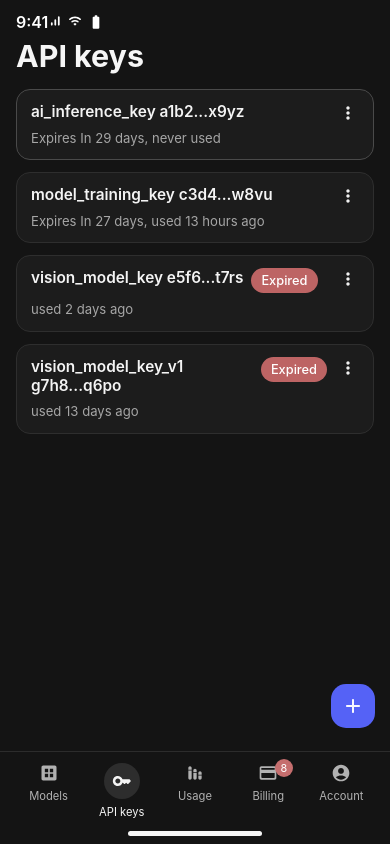
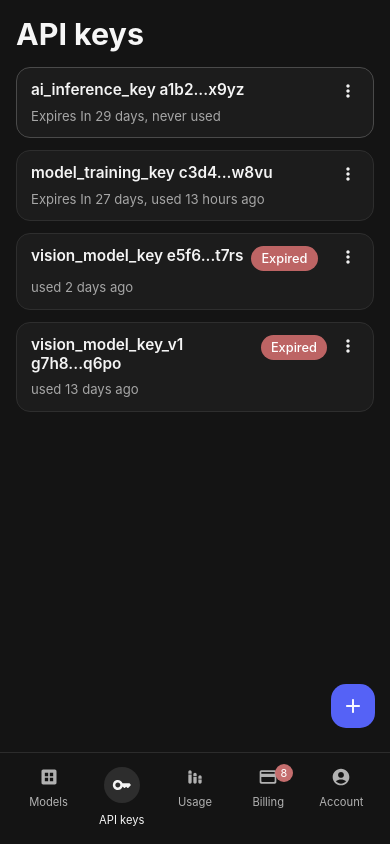
Before and after one commit to krylatkin/test-task-api-keys, a React (Vite) app: page / in a window 390 px wide. Built offline with nearby package versions, Linux system fonts and the light colour scheme.

Commit message:
Style Fixes

```diff
--- a/src/App.css
+++ b/src/App.css
@@ -36,7 +36,6 @@
 .table-actions__trigger,
 .dialog__header,
 .dialog__footer,
-.mobile-statusbar,
 .mobile-header__main {
   display: flex;
   align-items: center;
@@ -494,20 +493,8 @@
 
   .mobile-header {
     display: grid;
-    gap: 8px;
-    padding: 12px 16px 0;
-  }
-
-  .mobile-statusbar__time {
-    color: #ffffff;
-    font-size: 1rem;
-    font-weight: 600;
-  }
-
-  .mobile-statusbar__icons {
-    display: inline-flex;
-    gap: 6px;
-    color: #fff;
+    gap: 0;
+    padding: 18px 16px 0;
   }
 
   .mobile-header__page {
@@ -637,7 +624,7 @@
     display: grid;
     grid-template-columns: repeat(5, minmax(0, 1fr));
     align-items: start;
-    padding: 10px 12px 24px;
+    padding: 12px 12px 18px;
     border-top: 1px solid #2c2c2c;
   }
 
@@ -645,10 +632,11 @@
     position: relative;
     display: grid;
     justify-items: center;
-    gap: 6px;
+    gap: 8px;
     color: #b1b1b1;
     font-size: 0.7rem;
     min-width: 0;
+    padding-top: 2px;
   }
 
   .mobile-nav__link[aria-current='page'] {
@@ -664,7 +652,7 @@
 
   .mobile-nav__badge {
     position: absolute;
-    top: -3px;
+    top: -1px;
     right: 12px;
     display: inline-flex;
     align-items: center;
@@ -692,4 +680,8 @@
   .mobile-nav__text {
     white-space: nowrap;
   }
+
+  .mobile-nav__link[aria-current='page'] .mobile-nav__text {
+    transform: translateY(2px);
+  }
 }
--- a/src/shared/layout/AppShell.tsx
+++ b/src/shared/layout/AppShell.tsx
@@ -8,9 +8,6 @@ import PaidRounded from '@mui/icons-material/PaidRounded'
 import SettingsRounded from '@mui/icons-material/SettingsRounded'
 import SportsEsportsRounded from '@mui/icons-material/SportsEsportsRounded'
 import StackedBarChartRounded from '@mui/icons-material/StackedBarChartRounded'
-import WifiRounded from '@mui/icons-material/WifiRounded'
-import SignalCellularAltRounded from '@mui/icons-material/SignalCellularAltRounded'
-import BatteryStdRounded from '@mui/icons-material/BatteryStdRounded'
 import type { ReactNode } from 'react'
 
 type AppShellProps = {
@@ -115,15 +112,6 @@ export function AppShell({ children }: AppShellProps) {
         </header>
 
         <header className="mobile-header">
-          <div className="mobile-statusbar" aria-hidden="true">
-            <span className="mobile-statusbar__time">9:41</span>
-            <div className="mobile-statusbar__icons">
-              <SignalCellularAltRounded sx={{ fontSize: 14 }} />
-              <WifiRounded sx={{ fontSize: 14 }} />
-              <BatteryStdRounded sx={{ fontSize: 16 }} />
-            </div>
-          </div>
-
           <div className="mobile-header__main">
             <h1 className="mobile-header__page">API keys</h1>
           </div>
@@ -146,7 +134,6 @@ export function AppShell({ children }: AppShellProps) {
               {label === 'Billing' ? <span className="mobile-nav__badge">8</span> : null}
             </button>
           ))}
-          <div className="mobile-home-indicator" aria-hidden="true"></div>
         </nav>
       </div>
     </div>
```
